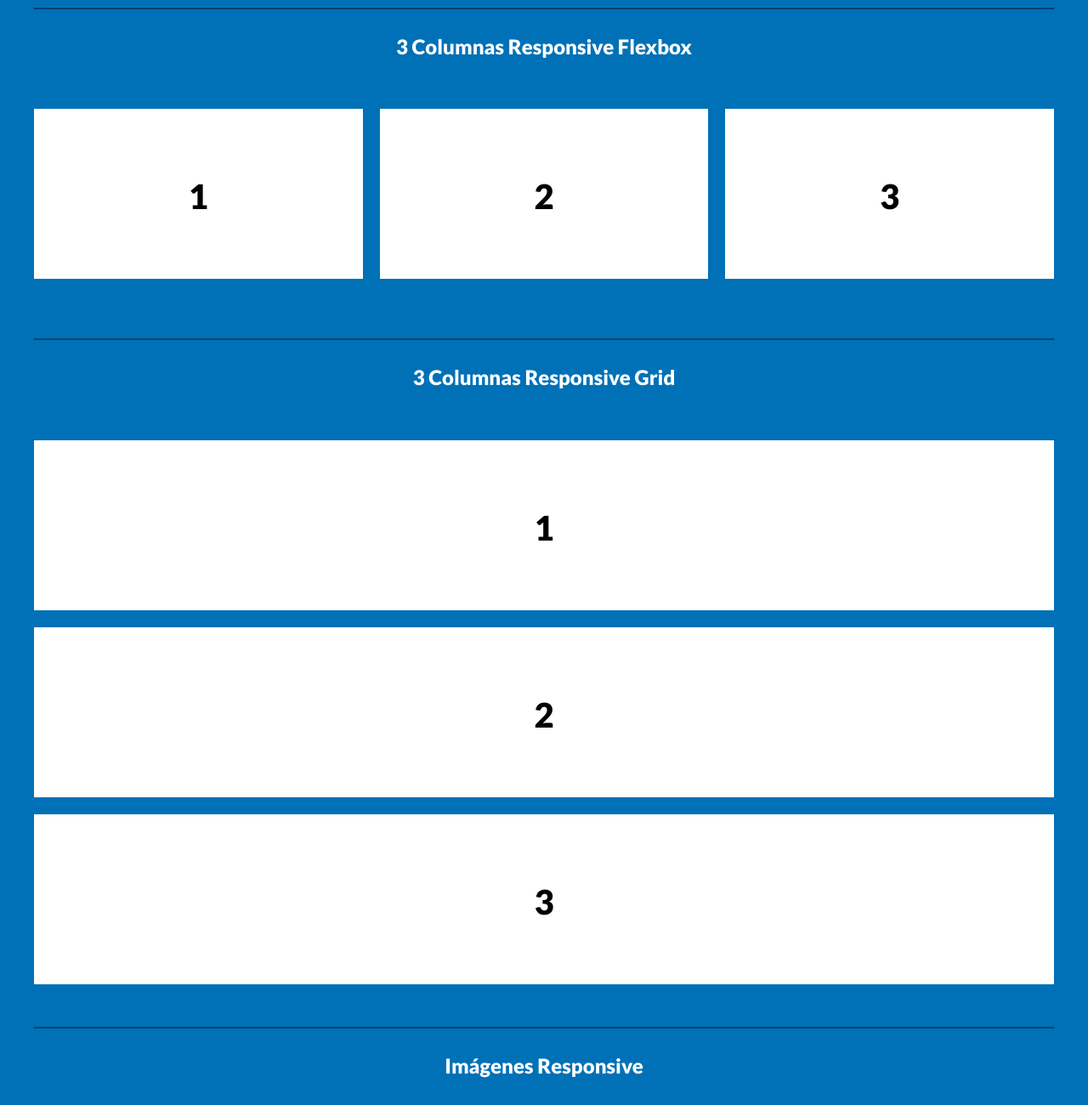
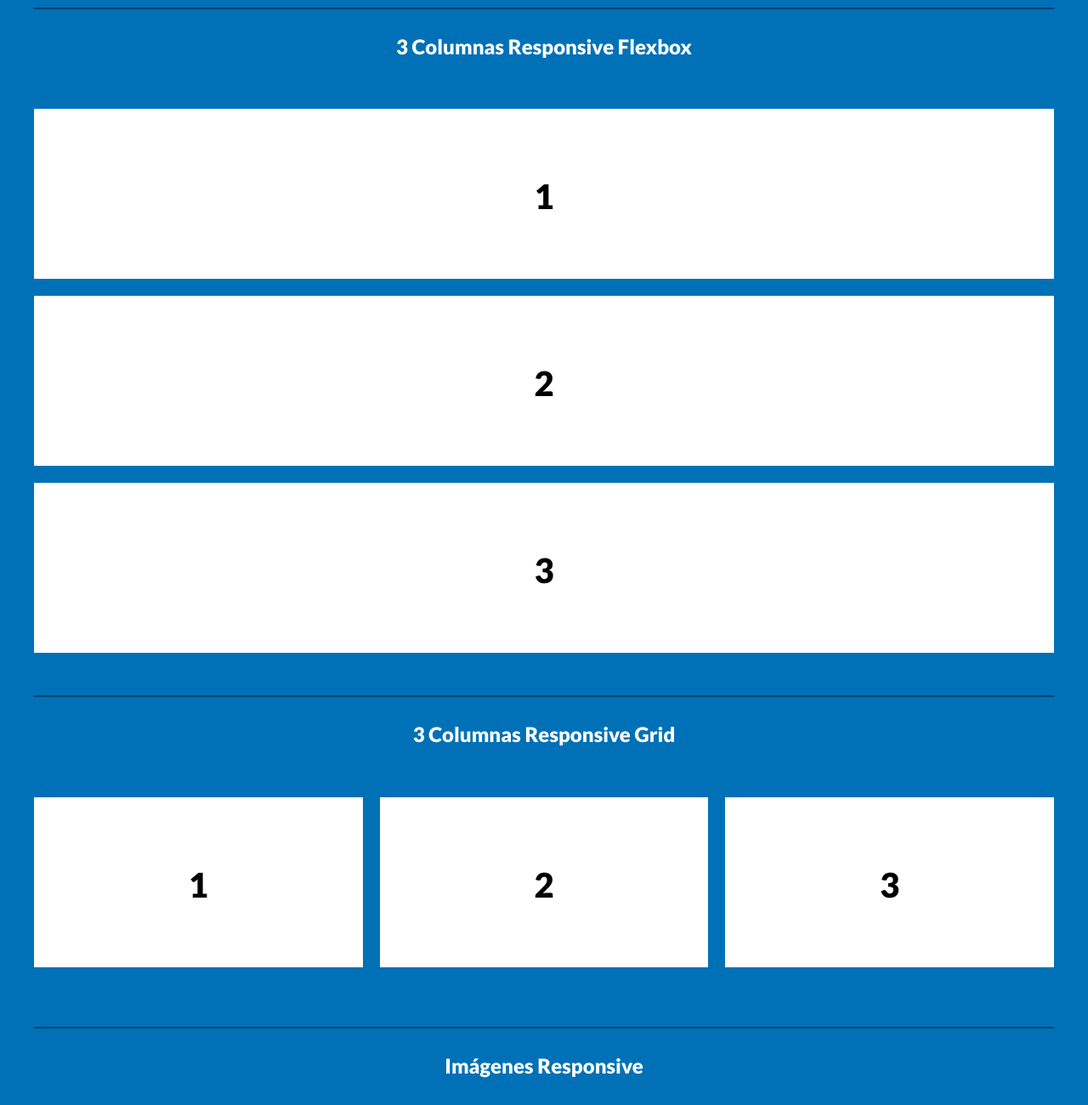
Before and after one commit to lpablos/resposive-css-practice, a plain HTML site: page index.html in a window 1280 px wide. Shown: the part 1520-2820 px from the top of the page at 85% size. Drawn offline with Linux system fonts and the light colour scheme.

Commit message:
columnas responsivas aplicando el movil fisrt siguiendo el desktop, implementando grid responsivo

```diff
--- /dev/null
+++ b/css/09.css
@@ -0,0 +1,7 @@
+@media(min-width:768px){
+    .tres-columnas-grid{
+        display: grid;
+        grid-template-columns: repeat(3, 1fr);
+        gap: 2rem;
+    }
+}
--- a/index.html
+++ b/index.html
@@ -18,8 +18,9 @@
     <!-- contenedor responsive -->
     <!-- <link rel="stylesheet" href="css/07.css"> -->
     <!-- columnas responsive en flex box -->
-    <link rel="stylesheet" href="css/08.css">
-
+    <!-- <link rel="stylesheet" href="css/08.css"> -->
+    <!-- columna responsive con grid -->
+    <link rel="stylesheet" href="css/09.css">
 </head>
 <body>
 
```
